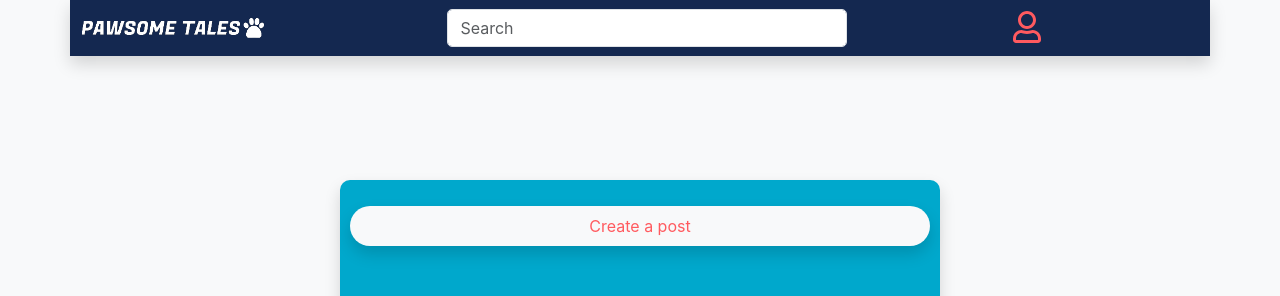
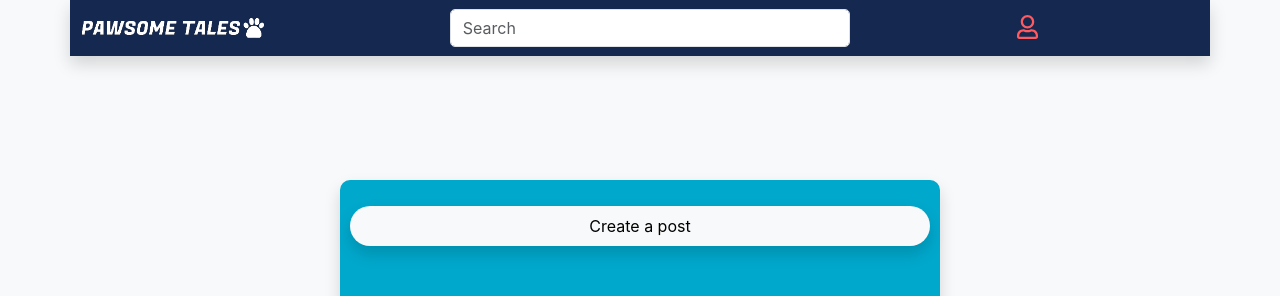
Before and after one commit to KiranS22/Pawsome-Tales, a React (Create React App) app in the folder frontend/: page / in a window 1280 px wide. Shown: the top 296 px of the page. Built offline with nearby package versions, Linux system fonts and the light colour scheme.

Commit message:
nav, userauth and post feed hardcoded and styled

```diff
--- a/frontend/src/Resources/CSS/globals.css
+++ b/frontend/src/Resources/CSS/globals.css
@@ -11,6 +11,7 @@ body {
 }
 
 :root {
+  --main-text: #000;
   --main-bg-color: #142850;
   --accent-1: #ff5a5f;
   --accent-2: #00a8cc;
--- a/frontend/src/Resources/CSS/navigation.css
+++ b/frontend/src/Resources/CSS/navigation.css
@@ -11,7 +11,7 @@ nav {
 
 .fa-user {
   color: var(--accent-1);
-  font-size: 2rem;
+  font-size: 1.5rem;
 }
 
 input[type="search"] {
--- a/frontend/src/Resources/CSS/postbar.css
+++ b/frontend/src/Resources/CSS/postbar.css
@@ -21,5 +21,5 @@
 }
 
 .post-bar-container input::placeholder {
-  color: var(--accent-1);
+  color: var(--main-text);
 }
```
Lines whose indentation alone changed are shown as unchanged.
